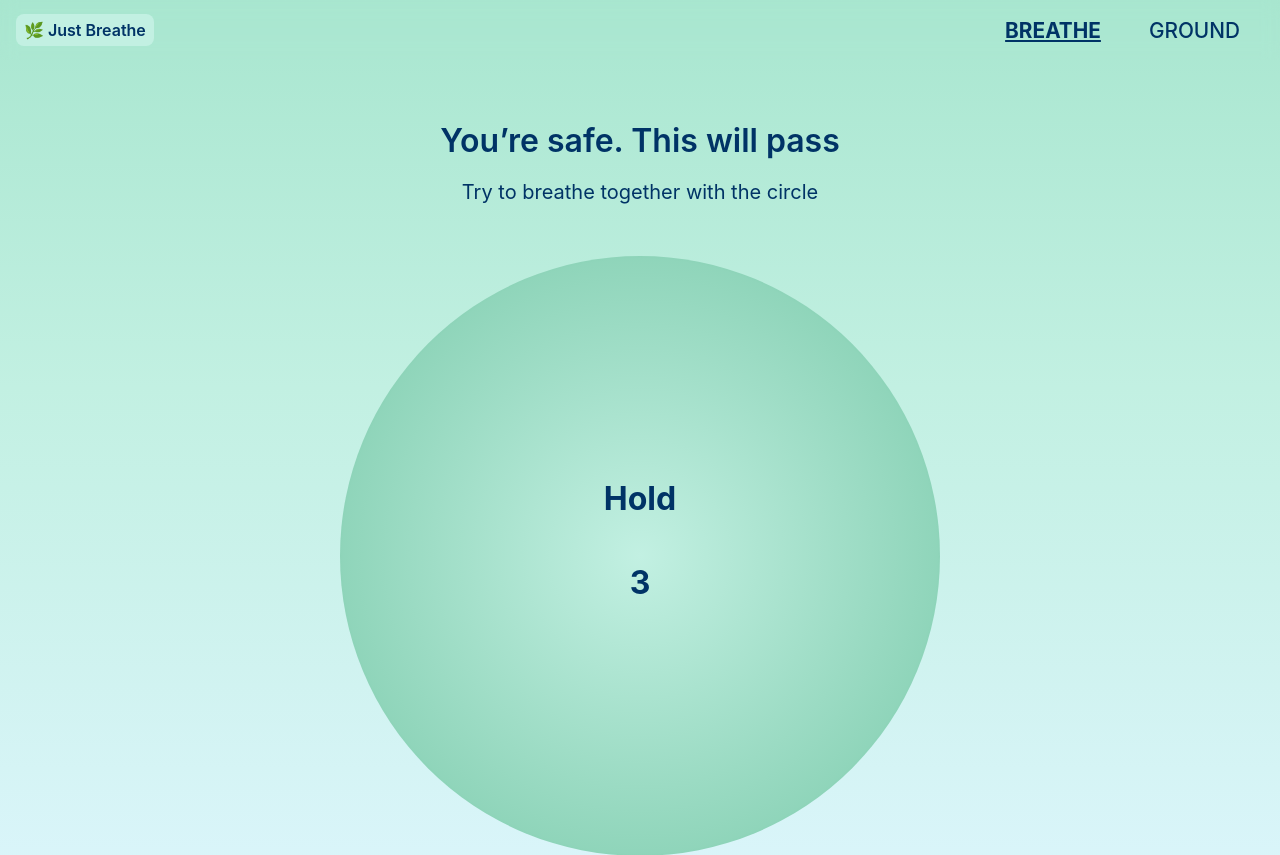
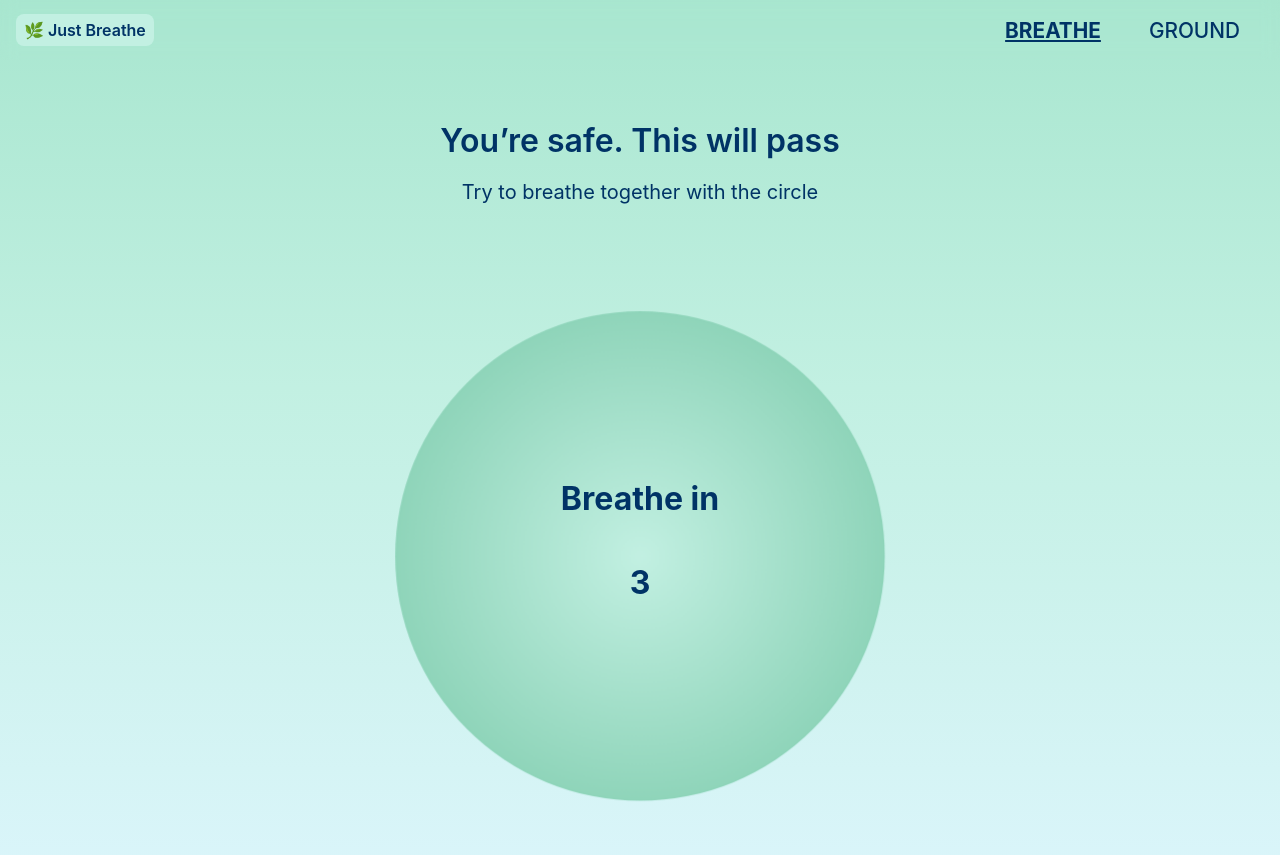
Before and after one commit to Eka1984/panic-tools, a React (Vite) app: page / in a window 1280 px wide. Shown: the top 855 px of the page. Built offline with nearby package versions, Linux system fonts and the light colour scheme; a web font is replaced by a local one.

Commit message:
Refactor BreathingCircle component: add counting before start

```diff
--- a/src/components/BreathingCircle.tsx
+++ b/src/components/BreathingCircle.tsx
@@ -1,44 +1,24 @@
 import { useEffect, useState } from "react";
 import styles from "./BreathingCircle.module.css";
 
-const BREATH_DURATION = 4; // seconds to count
-const PAUSE_DURATION = 100; // ms to show "Breathe in" or "out"
-const COUNT_LENGTH = 1100;
+const DURATION = 4;
+const COUNT_INTERVAL = 1000;
+
+type Phase = "ready" | "in" | "in-hold" | "out" | "out-hold";
 
 export default function BreathingCircle() {
-  const [phase, setPhase] = useState<"in" | "in-hold" | "out" | "out-hold">(
-    "out"
-  );
-  const [step, setStep] = useState<"count" | "show">("count");
-  const [secondsLeft, setSecondsLeft] = useState(BREATH_DURATION);
+  const [phase, setPhase] = useState<Phase>("ready");
+  const [secondsLeft, setSecondsLeft] = useState(DURATION);
 
   useEffect(() => {
-    const kickstart = setTimeout(() => {
-      setPhase("in"); // this will trigger the scale-up animation
-    }, 100);
-
-    return () => clearTimeout(kickstart);
-  }, []);
-
-  useEffect(() => {
-    if (step === "count") {
+    const timer = setTimeout(() => {
       if (secondsLeft > 1) {
-        const countdown = setTimeout(() => {
-          setSecondsLeft((prev) => prev - 1);
-        }, COUNT_LENGTH);
-
-        return () => clearTimeout(countdown);
+        setSecondsLeft((prev) => prev - 1);
       } else {
-        // Countdown finished → show instruction
-        setTimeout(() => {
-          setStep("show");
-        }, COUNT_LENGTH); // show 1 for 1 sec before switching to text
-      }
-    } else if (step === "show") {
-      // After instruction is shown, switch phase and reset
-      const timeout = setTimeout(() => {
         setPhase((prev) => {
           switch (prev) {
+            case "ready":
+              return "in";
             case "in":
               return "in-hold";
             case "in-hold":
@@ -50,13 +30,12 @@ export default function BreathingCircle() {
               return "in";
           }
         });
-        setSecondsLeft(BREATH_DURATION);
-        setStep("count");
-      }, PAUSE_DURATION);
+        setSecondsLeft(DURATION);
+      }
+    }, COUNT_INTERVAL);
 
-      return () => clearTimeout(timeout);
-    }
-  }, [secondsLeft, step]);
+    return () => clearTimeout(timer);
+  }, [secondsLeft]);
 
   return (
     <div className={styles.circleWrapper}>
@@ -67,13 +46,15 @@ export default function BreathingCircle() {
           phase === "out-hold" && styles.outHold
         }`}
       />
+
       <div className={styles.textWrapper}>
         <p className={styles.text}>
-          {" "}
-          {phase === "in" && "Inhale"}
-          {phase === "out" && "Exhale"}
+          {phase === "ready" && "Get ready…"}
+          {phase === "in" && "Breathe in"}
+          {phase === "out" && "Breathe out"}
           {(phase === "in-hold" || phase === "out-hold") && "Hold"}
         </p>
+
         <p className={styles.text}>{secondsLeft}</p>
       </div>
     </div>
```
